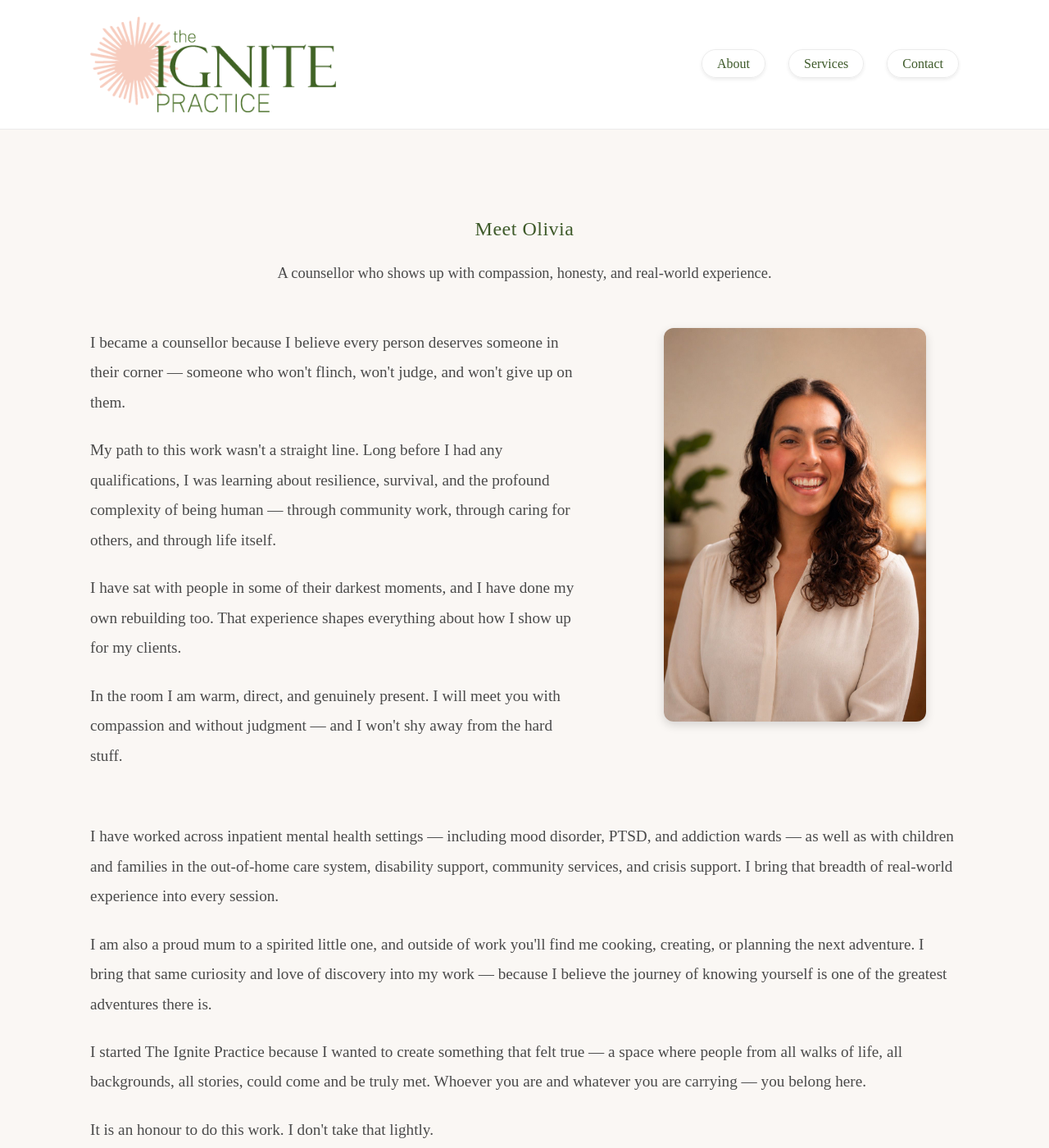
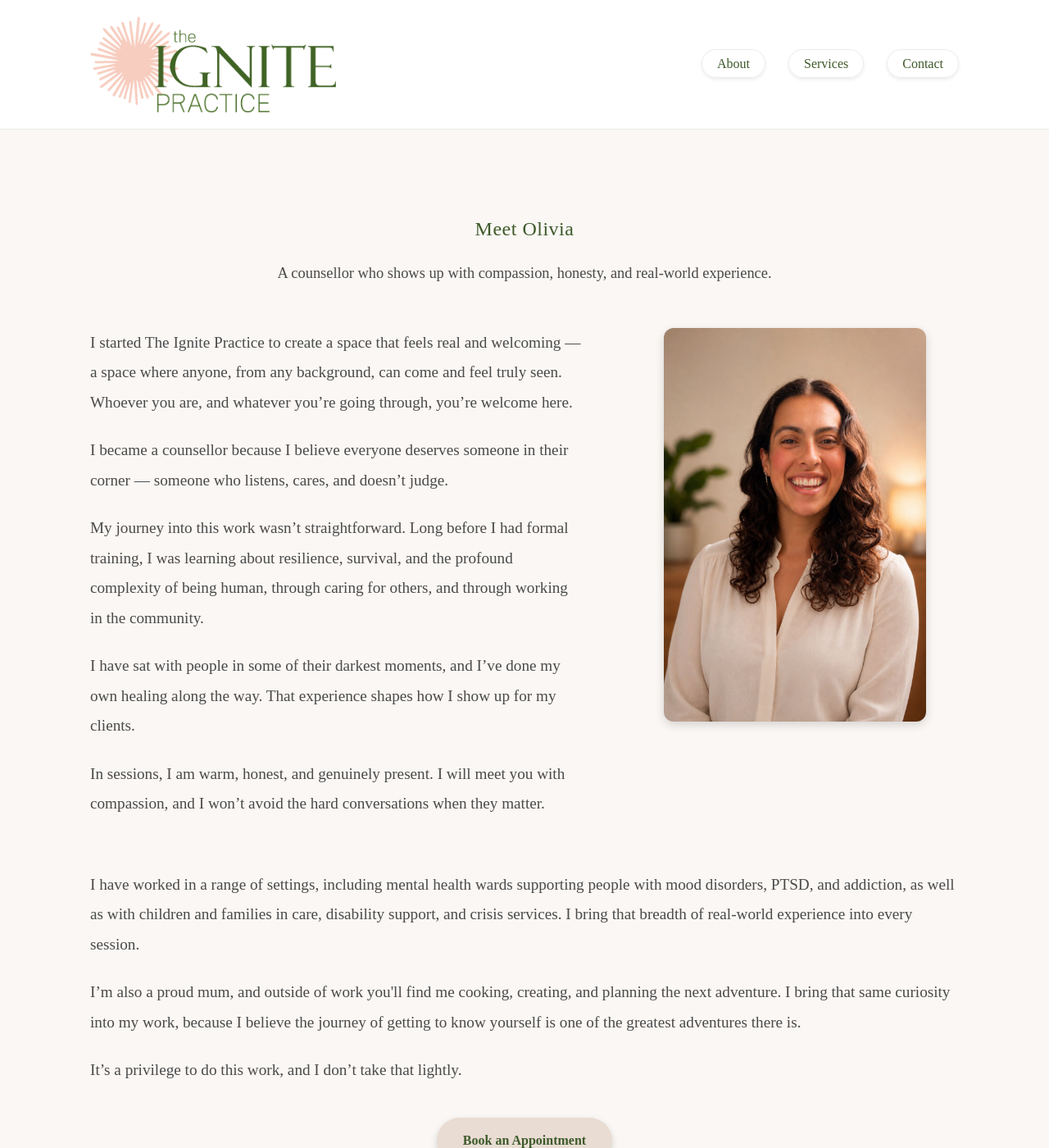
Before and after one commit to Jencreates-design/the-ignite-practice, a Jekyll site: the page built from about.html, in a window 1280 px wide and 1400 px high. Shown: the whole window at 82% size. Built offline with Jekyll 4.4.1, drawn with Linux system fonts in a browser that asks for light colours.

Commit message:
Add files via upload

```diff
--- a/about.html
+++ b/about.html
@@ -22,43 +22,37 @@ class: inner-page
             </div>
 
             <div class="about-text-column">
-                <p>I became a counsellor because I believe every person deserves someone in their corner — someone who
-                    won't
-                    flinch, won't judge, and won't give up on them.</p>
+                <p>I started The Ignite Practice to create a space that feels real and welcoming — a space where anyone,
+                    from any background, can come and feel truly seen. Whoever you are, and whatever you’re going
+                    through, you’re welcome here.</p>
 
-                <p>My path to this work wasn't a straight line. Long before I had any qualifications, I was learning
-                    about
-                    resilience, survival, and the profound complexity of being human — through community work, through
-                    caring for others, and through life itself.</p>
+                <p>I became a counsellor because I believe everyone deserves someone in their corner — someone who
+                    listens, cares, and doesn’t judge.</p>
 
-                <p>I have sat with people in some of their darkest moments, and I have done my own rebuilding too. That
-                    experience shapes everything about how I show up for my clients.</p>
+                <p>My journey into this work wasn’t straightforward. Long before I had formal training, I was learning
+                    about resilience, survival, and the profound complexity of being human, through caring for others,
+                    and through working in the community.</p>
 
-                <p>In the room I am warm, direct, and genuinely present. I will meet you with compassion and without
-                    judgment —
-                    and I won't shy away from the hard stuff.</p>
+                <p>I have sat with people in some of their darkest moments, and I’ve done my own healing along the way.
+                    That experience shapes how I show up for my clients.</p>
+
+                <p>In sessions, I am warm, honest, and genuinely present. I will meet you with compassion, and I won’t
+                    avoid the hard conversations when they matter.</p>
             </div>
 
         </div>
 
         <div class="about-long-text">
 
-            <p>I have worked across inpatient mental health settings — including mood disorder, PTSD, and addiction
-                wards —
-                as well as with children and families in the out-of-home care system, disability support, community
-                services, and crisis support. I bring that breadth of real-world experience into every session.</p>
+            <p>I have worked in a range of settings, including mental health wards supporting people with mood
+                disorders, PTSD, and addiction, as well as with children and families in care, disability support, and
+                crisis services. I bring that breadth of real-world experience into every session.</p>
 
-            <p>I am also a proud mum to a spirited little one, and outside of work you'll find me cooking, creating, or
-                planning the next adventure. I bring that same curiosity and love of discovery into my work — because I
-                believe the journey of knowing yourself is one of the greatest adventures there is.</p>
+            <p>I’m also a proud mum, and outside of work you'll find me cooking, creating, and planning the next
+                adventure. I bring that same curiosity into my work, because I believe the journey of getting to know
+                yourself is one of the greatest adventures there is.</p>
 
-            <p>I started The Ignite Practice because I wanted to create something that felt true — a space where people
-                from
-                all walks of life, all backgrounds, all stories, could come and be truly met. Whoever you are and
-                whatever
-                you are carrying — you belong here.</p>
-
-            <p>It is an honour to do this work. I don't take that lightly.</p>
+            <p>It’s a privilege to do this work, and I don’t take that lightly.</p>
 
             <div class="cta-bottom">
                 <a href="contact" class="button-primary">Book an Appointment</a>
```
